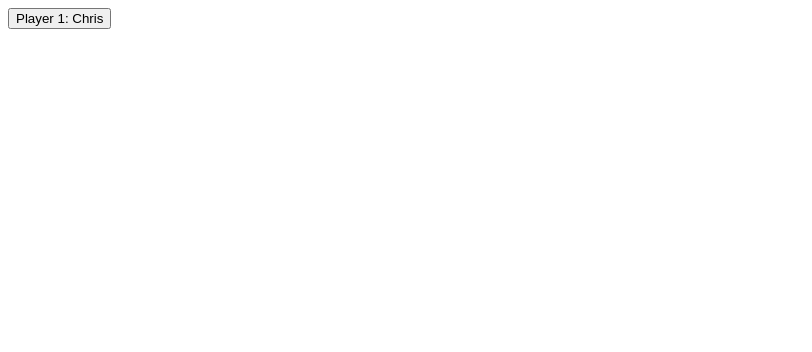
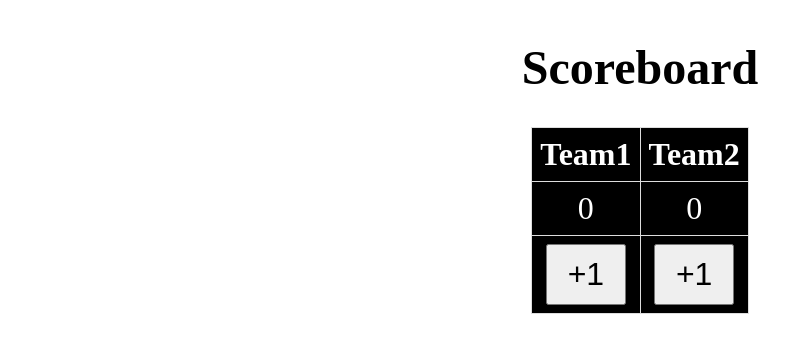
Before and after one commit to david-obeso/projects, a plain HTML site: page javascript/index.html in a window 1280 px wide. Shown: the whole page, without its empty margins (0-812 px from the left). Drawn offline with Linux system fonts and the light colour scheme.

Commit message:
scoreboard not functional

```diff
--- a/javascript/index.html
+++ b/javascript/index.html
@@ -3,14 +3,65 @@
 
 <head>
     <meta charset="UTF-8">
-    <title>Test</title>
+    <title>Scoreboard</title>
+    <style>
+        body {
+            display: flex;
+            flex-direction: column;
+            align-items: center;
+
+        }
+        h1 {
+            text-align: center;
+            font-size: 300%;
+        }
+        table {
+            border-collapse: collapse;
+            text-align: center;
+            background-color: black;
+            color: white;
+            font-size: 200%;
+             ;
+
+        }
+        th, td {
+            border: 1px solid #ddd;
+            padding: 8px;
+        }
+        button {
+            padding: 10px 20px;
+            font-size: 100%;
+            cursor: pointer;
+        }
+    </style>
+
 </head>
 
 <body>
-    <button>
-        Player 1: Chris
-    </button>
+    <h1>Scoreboard</h1>
+    <table>
+        <tr>
+            <th>Team1</th>
+            <th>Team2</th>
+        </tr>
+        <tr>
+            <td id="scoreboard1">0</td>
+            <td id="scoreboard2">0</td>
+        </tr>
+        <tr>
+            <td><button id="add1">+1</button></td>
+            <td><button id="add2">+1</button></td>
+        </tr>
+    </table>
 
+    <script>
+        score1 = 0;
+        score2 = 0;
+        document.getElementById("add1").addEventListener("click", score1++);
+        document.getElementById("add2").addEventListener("click", score2++);
+        document.getElementById("scoreboard1").innerText = score1;
+        document.getElementById("scoreboard2").innerText = score2;
+    </script>
 </body>
 
 </html>
--- /dev/null
+++ b/javascript/myScript.js
@@ -0,0 +1,2 @@
+
+        document.getElementById("demo").innerText = "Paragraph changed.";
```
